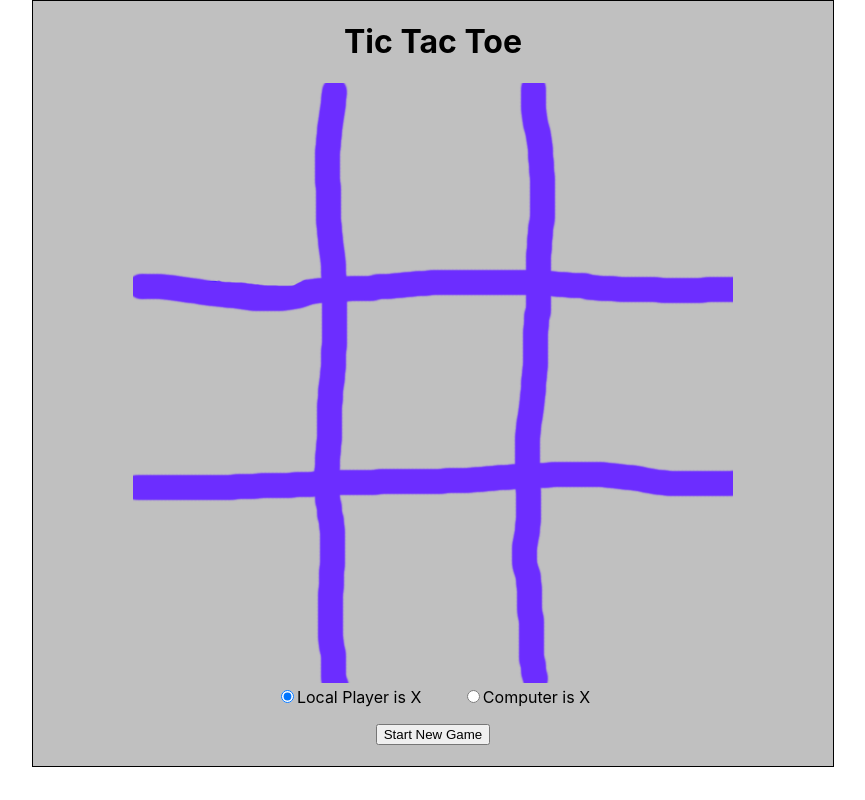
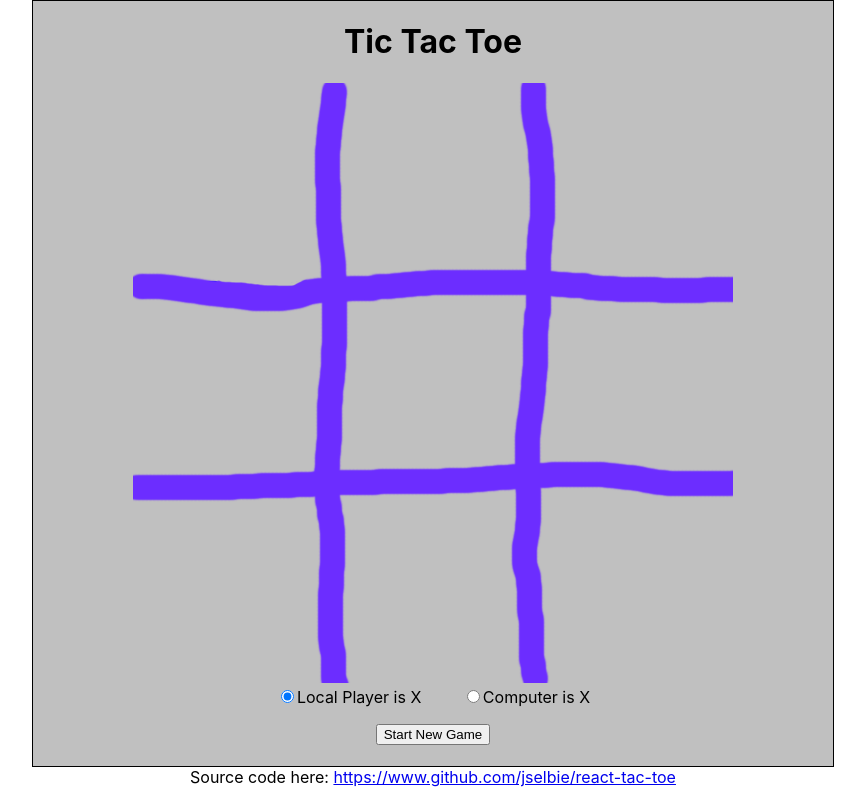
Before and after one commit to jselbie/react-tac-toe, a React (Create React App) app: page / in a window 1280 px wide. Shown: the whole page, without its empty margins (207-1072 px from the left). Built offline with nearby package versions, Linux system fonts and the light colour scheme.

Commit message:
added source code link

```diff
--- a/src/App.js
+++ b/src/App.js
@@ -197,7 +197,10 @@ const BoardDiv = (props) => {
 const App = () => {
   //console.log("RENDERING APP");
   return (
+   <div>
    <BoardDiv/>
+   <center>Source code here: <a href="https://www.github.com/jselbie/react-tac-toe">https://www.github.com/jselbie/react-tac-toe</a></center>
+   </div>
   );
 };
 
```
